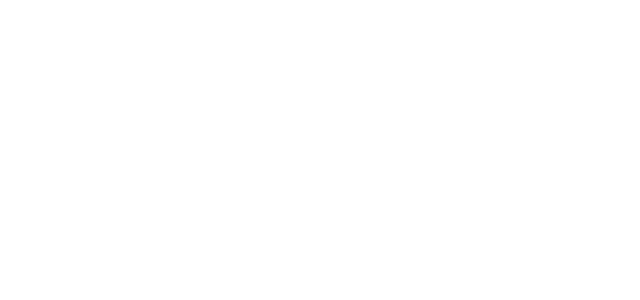
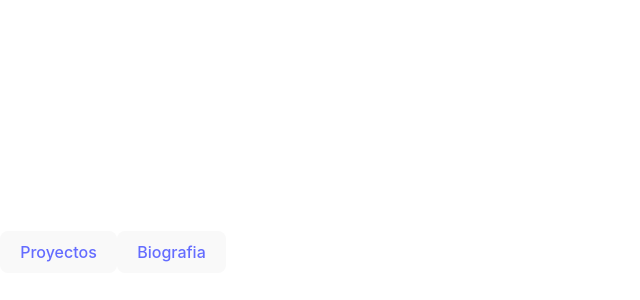
Before and after one commit to adrianMartinezTeba/paginaPersonal, a React (Vite) app: page / in a window 1280 px wide. Shown: the part 148-448 px from the top of the page, without its empty margins (0-640 px from the left). Built offline with nearby package versions, Linux system fonts and the light colour scheme.

Commit message:
flujo propio de interaccion en la pagina creado

```diff
--- a/src/App.jsx
+++ b/src/App.jsx
@@ -9,8 +9,8 @@ function App() {
     <BrowserRouter>
       <Routes>
         <Route path="/" element={<Home />} />
-        <Route path="/" element={<Biografia/>} />
-        <Route path="/" element={<Proyectos />} />
+        <Route path="/biografia" element={<Biografia/>} />
+        <Route path="/proyectos" element={<Proyectos />} />
       </Routes>
     </BrowserRouter>
   )
--- a/src/components/Biografia/Biografia.jsx
+++ b/src/components/Biografia/Biografia.jsx
@@ -1,9 +1,10 @@
 import React from 'react'
-
+import { Link } from 'react-router-dom';
 const Biografia = () => {
   return (
     <div>
-
+         <button><Link to={'/'}>Home</Link></button>
+      <p>biografia</p>
     </div>
   )
 }
--- a/src/components/Home/Home.jsx
+++ b/src/components/Home/Home.jsx
@@ -1,9 +1,10 @@
 import React from 'react'
-
+import { Link } from 'react-router-dom';
 const Home = () => {
   return (
     <div>
-
+      <button><Link to={'/proyectos'}>Proyectos</Link></button>
+      <button><Link to={'/biografia'}>Biografia</Link></button>
     </div>
   )
 }
--- a/src/components/Proyectos/Proyectos.jsx
+++ b/src/components/Proyectos/Proyectos.jsx
@@ -1,9 +1,10 @@
 import React from 'react'
-
+import { Link } from 'react-router-dom';
 const Proyectos = () => {
   return (
     <div>
-
+          <button><Link to={'/'}>Home</Link></button>
+      <p>proyectos</p>
     </div>
   )
 }
```
